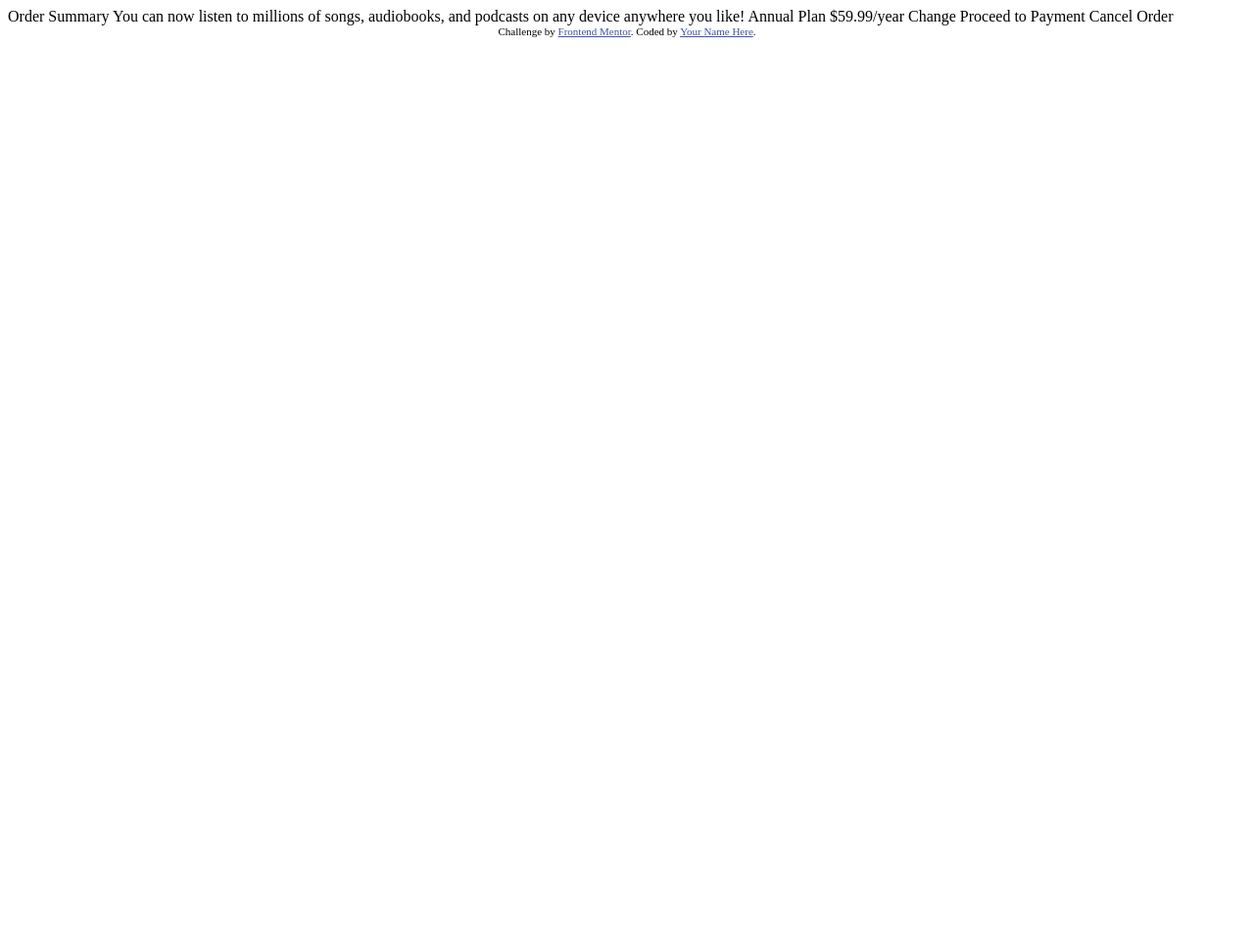
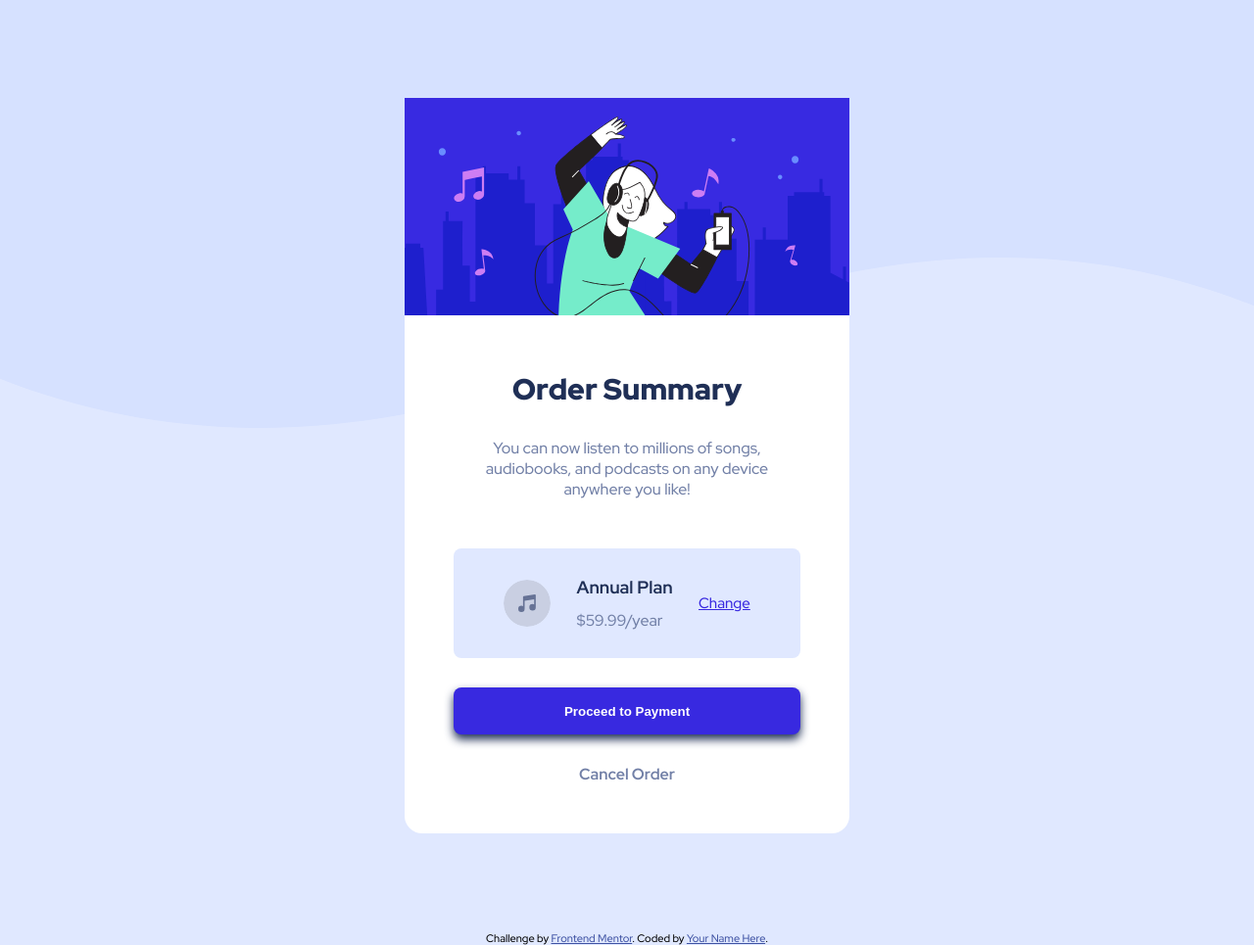
Before and after one commit to elisavet12/order-summary-component-main, a plain HTML site: page index.html in a window 1280 px wide. Shown: the whole page at 98% size. Before the commit the page ends 800 px from the top, so only its background shows below. Drawn offline with Linux system fonts and the light colour scheme.

Commit message:
html and css

```diff
--- a/index.html
+++ b/index.html
@@ -1,37 +1,82 @@
 <!DOCTYPE html>
 <html lang="en">
   <head>
-  <meta charset="UTF-8">
-  <meta name="viewport" content="width=device-width, initial-scale=1.0"> <!-- displays site properly based on user's device -->
+    <meta charset="UTF-8" />
+    <meta name="viewport" content="width=device-width, initial-scale=1.0" />
+    <!-- displays site properly based on user's device -->
 
-  <link rel="icon" type="image/png" sizes="32x32" href="./images/favicon-32x32.png">
+    <link
+      rel="icon"
+      type="image/png"
+      sizes="32x32"
+      href="./images/favicon-32x32.png"
+    />
 
     <title>Frontend Mentor | Order summary card</title>
 
+    <link rel="stylesheet" href="./style.css" />
+    <link rel="preconnect" href="https://fonts.googleapis.com" />
+    <link rel="preconnect" href="https://fonts.gstatic.com" crossorigin />
+    <link
+      href="https://fonts.googleapis.com/css2?family=Red+Hat+Display:wght@500;700;900&display=swap"
+      rel="stylesheet"
+    />
+
     <!-- Feel free to remove these styles or customise in your own stylesheet 👍 -->
     <style>
-    .attribution { font-size: 11px; text-align: center; }
-    .attribution a { color: hsl(228, 45%, 44%); }
+      .attribution {
+        font-size: 11px;
+        text-align: center;
+      }
+      .attribution a {
+        color: hsl(228, 45%, 44%);
+      }
     </style>
   </head>
+
   <body>
-
-  Order Summary
-
-  You can now listen to millions of songs, audiobooks, and podcasts on any
-  device anywhere you like!
-
-  Annual Plan
-  $59.99/year
-
-  Change
-
-  Proceed to Payment
-  Cancel Order
+    <main>
+      <section class="order">
+        <img
+          class="order-image"
+          src="./images/illustration-hero.svg"
+          alt="illustration"
+        />
+        <div class="order-info">
+          <h1 class="order-title">Order Summary</h1>
+          <p class="order-excerpt">
+            You can now listen to millions of songs, audiobooks, and podcasts on
+            any device anywhere you like!
+          </p>
+        </div>
+        <div class="order-payment">
+          <div class="payment-details">
+            <div class="details-plan">
+              <img
+                class="payment-image"
+                src="./images/icon-music.svg"
+                alt="icon"
+              />
+              <div class="payment-info">
+                <h2 class="payment-info-title">Annual Plan</h2>
+                <p class="payment-info-price">$59.99/year</p>
+              </div>
+              <a class="payment-link" href="./">Change</a>
+            </div>
+          </div>
+        </div>
+        <div class="proceed">
+          <button class="order-button">Proceed to Payment</button>
+          <a class="order-cancellation" href="./">Cancel Order</a>
+        </div>
+      </section>
+    </main>
 
     <div class="attribution">
-    Challenge by <a href="https://www.frontendmentor.io?ref=challenge" target="_blank">Frontend Mentor</a>.
-    Coded by <a href="#">Your Name Here</a>.
+      Challenge by
+      <a href="https://www.frontendmentor.io?ref=challenge" target="_blank"
+        >Frontend Mentor</a
+      >. Coded by <a href="#">Your Name Here</a>.
     </div>
   </body>
 </html>
--- /dev/null
+++ b/style.css
@@ -0,0 +1,153 @@
+:root {
+  --Pale-blue: hsl(225, 100%, 94%);
+  --Bright-blue: hsl(245, 75%, 52%);
+  --Very-pale-blue: hsl(225, 100%, 98%);
+  --Desaturated-blue: hsl(224, 23%, 55%);
+  --Dark-blue: hsl(223, 47%, 23%);
+}
+
+body {
+  margin: 0px;
+  font-family: "Red Hat Display";
+  font-size: 16px;
+  box-sizing: border-box;
+  height: 100vh;
+  background-image: url(./images/pattern-background-desktop.svg);
+  background-repeat: no-repeat;
+  background-position: top;
+  min-height: 100%;
+  justify-content: center;
+  background-color: var(--Pale-blue);
+}
+
+main {
+  padding: 100px 495px;
+  place-items: center;
+  display: flex;
+  align-items: center;
+  justify-content: center;
+}
+
+.order {
+  background-color: white;
+  border-radius: 18px;
+}
+
+.order-image {
+  height: auto;
+  max-width: 100%;
+  width: 100%;
+}
+
+.order-info {
+  padding: 25px 78px;
+  margin: 0px;
+}
+
+.order-title {
+  font-size: 30px;
+  font-weight: 900;
+  color: var(--Dark-blue);
+  text-align: center;
+  margin: 0px;
+  padding: 25px 0px 15px 0px;
+}
+
+.order-excerpt {
+  color: var(--Desaturated-blue);
+  text-align: center;
+  width: 28ch;
+  padding: 15px 0px 25px 0px;
+  margin: 0px;
+}
+
+.order-payment {
+}
+
+.payment-details {
+  padding: 0px 50px;
+  margin-bottom: 30px;
+}
+
+.details-plan {
+  padding: 0px 25px;
+  background-color: var(--Pale-blue);
+  display: flex;
+  align-items: center;
+  justify-content: space-evenly;
+  border-radius: 8px;
+}
+
+.payment-info {
+  display: flex;
+  flex-direction: column;
+  padding: 28px 0px;
+}
+
+.payment-link {
+  display: flex;
+}
+
+.payment-info-title {
+  font-size: 18px;
+  font-weight: 700;
+  color: var(--Dark-blue);
+  margin: 0px;
+  margin-bottom: 12px;
+}
+
+.payment-info-price {
+  margin: 0px;
+  color: var(--Desaturated-blue);
+}
+
+.payment-image {
+  border-radius: 50%;
+  filter: grayscale(1);
+  filter: brightness(0.9);
+}
+
+.payment-link {
+  font-size: 15px;
+  color: var(--Bright-blue);
+  cursor: pointer;
+}
+
+.payment-link:hover {
+  color: var(--Desaturated-blue);
+  text-decoration: none;
+}
+
+.proceed {
+  display: flex;
+  flex-direction: column;
+  padding: 0px 50px;
+}
+
+.order-button {
+  height: 48px;
+  padding: 0px 100px;
+  border: none;
+  border-radius: 8px;
+  background-color: var(--Bright-blue);
+  color: white;
+  cursor: pointer;
+  font-weight: 700;
+  box-shadow: 0px 5px 10px hsl(223, 47%, 23%);
+}
+
+.order-button:hover {
+  background-color: var(--Desaturated-blue);
+}
+
+.order-cancellation {
+  padding: 30px 50px 50px 50px;
+  text-align: center;
+  color: var(--Desaturated-blue);
+  font-weight: 700;
+  text-decoration: none;
+}
+
+.order-cancellation:hover {
+  color: var(--Dark-blue);
+}
```
Lines whose indentation alone changed are shown as unchanged.
